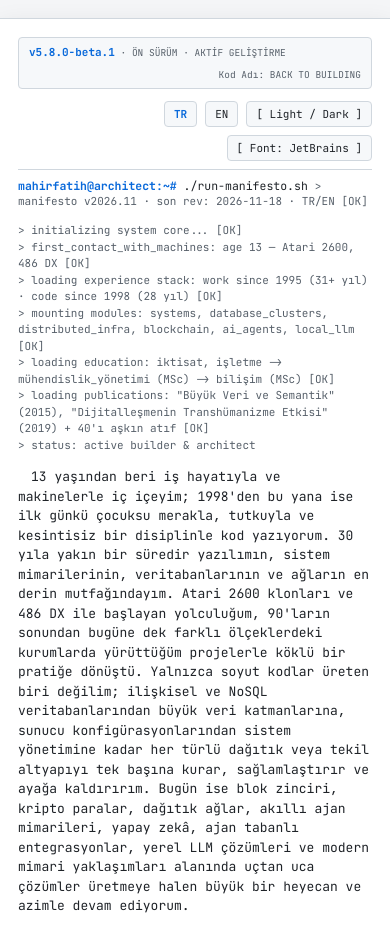
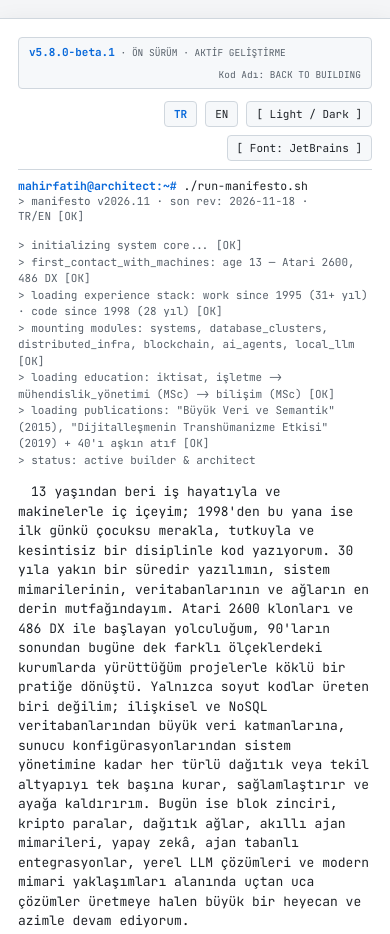
Before and after one commit to mahirfatih/mahirfatih.github.io, a plain HTML site: page index.html in a window 390 px wide. Shown: the top 934 px of the page. Drawn offline with Linux system fonts and the light colour scheme.

Commit message:
Keep version output intact when prompt wraps on mobile
The prompt line split mid-phrase on phones ('> manifesto' at end
of line 1, 'v2026.11 ...' starting line 2). Glue label+version, the
revision date, and 'TR/EN [OK]' with NBSP/word-joiner so breaks only
fall at the dot separators; desktop single-line layout unchanged.

```diff
--- a/index.html
+++ b/index.html
@@ -342,7 +342,8 @@ I also give this practice tangible form through open-source projects. You can fi
             tr: {
                 statusLeft: '<b>v5.8.0-beta.1</b> · ÖN SÜRÜM · AKTİF GELİŞTİRME<span class="status-note"><span class="status-sep">·</span>Final sürüm yok, sadece sürekli geliştirme.</span>',
                 statusRight: 'Kod Adı: BACK TO BUILDING',
-                manifestoVersion: '> manifesto v2026.11 · son rev: 2026-11-18 · TR/EN [OK]',
+                // NBSP (\u00A0) keeps the label+version unit together when the prompt wraps
+                manifestoVersion: '>\u00A0manifesto\u00A0v2026.11 · son\u00A0rev:\u00A02026-\u206011-\u206018 · TR/EN\u00A0[OK]',
                 skipLink: 'İçeriğe geç',
                 themeLabel: 'Temayı değiştir',
                 fontLabel: 'Yazı tipini değiştir',
@@ -354,7 +355,7 @@ I also give this practice tangible form through open-source projects. You can fi
             en: {
                 statusLeft: '<b>v5.8.0-beta.1</b> · PRE-RELEASE · ACTIVE DEVELOPMENT<span class="status-note"><span class="status-sep">·</span>Continuous development only.</span>',
                 statusRight: 'Codename: BACK TO BUILDING',
-                manifestoVersion: '> manifesto v2026.11 · last rev: 2026-11-18 · TR/EN [OK]',
+                manifestoVersion: '>\u00A0manifesto\u00A0v2026.11 · last\u00A0rev:\u00A02026-\u206011-\u206018 · TR/EN\u00A0[OK]',
                 skipLink: 'Skip to content',
                 themeLabel: 'Toggle theme',
                 fontLabel: 'Change font',
```
